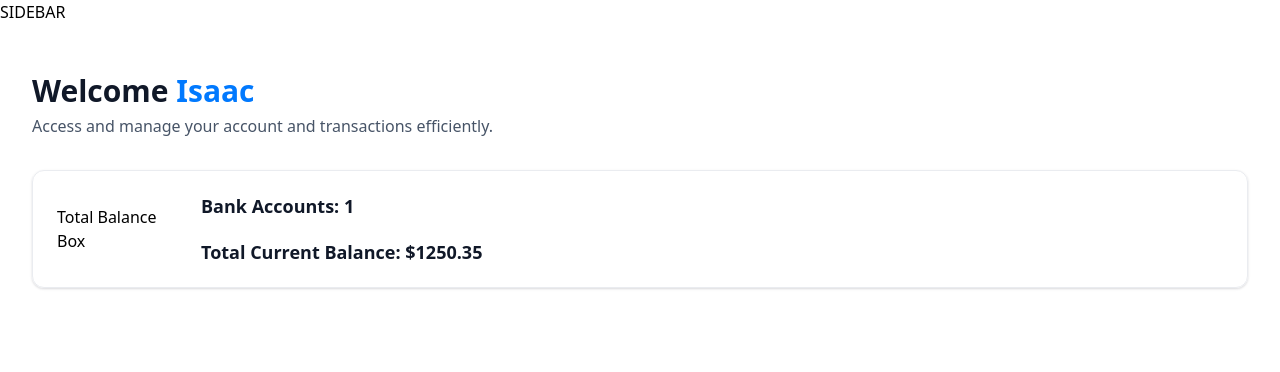
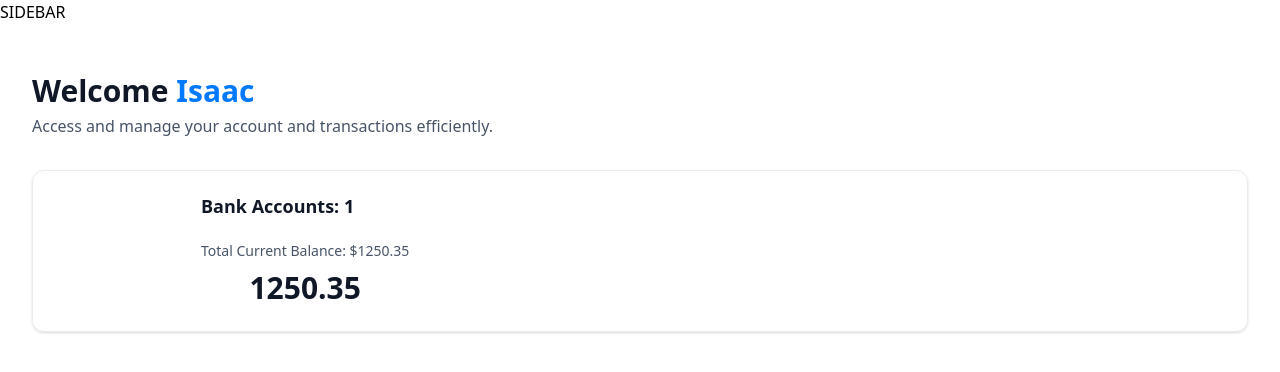
Before and after one commit to Isaacxavierlee/banking-application, a Next.js app: page / in a window 1280 px wide. Shown: the top 372 px of the page. Built offline with nearby package versions, Linux system fonts and the light colour scheme.

Commit message:
bank statements

```diff
--- a/components/ui/TotalBalanceBox.tsx
+++ b/components/ui/TotalBalanceBox.tsx
@@ -8,15 +8,24 @@
   return (
     <section className='total-balance'>
       <div className='total-balance-chart'>
-        Total Balance Box
+        {/* Uncomment and insert DonutChart component here */}
+        {/* <DonutChart data={accounts} /> */}
       </div>
+
       <div className='flex flex-col gap-6'>
         <h2 className='header-2'>
           Bank Accounts: {totalBanks}
         </h2>
-        <p className='header-2'>
-          Total Current Balance: ${totalCurrentBalance}
-        </p>
+
+        <div className='flex flex-col gap-2'>
+          <p className='total-balance-label'>
+            Total Current Balance: ${totalCurrentBalance.toFixed(2)}
+          </p>
+
+          <p className='total-balance-amount flex-center gap-2'>
+            {totalCurrentBalance.toFixed(2)}
+          </p>
+        </div>
       </div>
     </section>
   );
```
